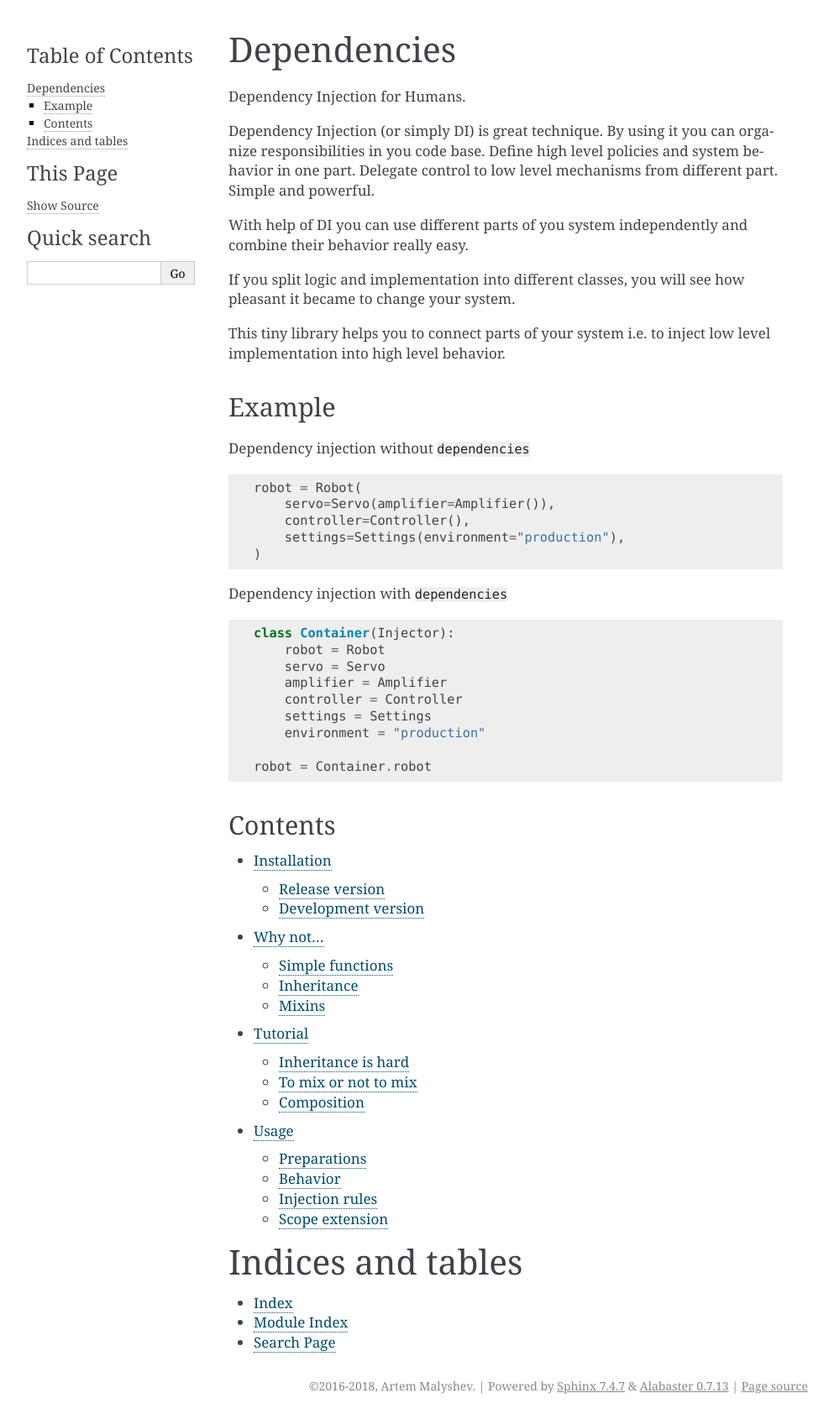
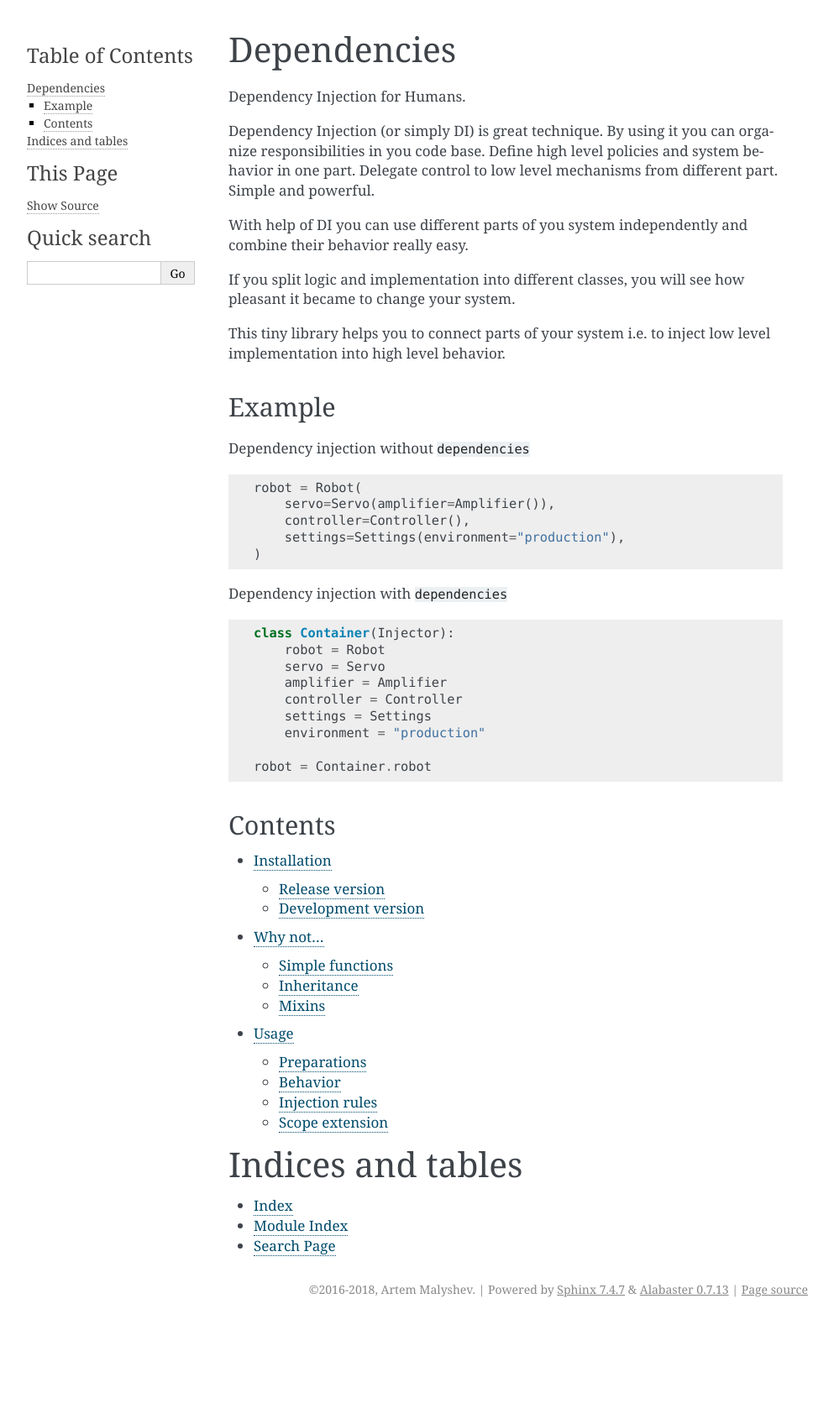
Before and after one commit to proofit404/dependencies, a Sphinx documentation site: the page built from docs/index.rst, in a window 1280 px wide. Shown: the whole page at 84% size, without its empty margins (148-1141 px from the left). Built offline with Sphinx 7.4.7, drawn with Linux system fonts in a browser that asks for light colours; after the commit the page ends 1575 px from its top, so only the background shows below that; some of the changed lines change nothing that is shown.

Commit message:
Remove obsolete tutorial.

```diff
--- a/docs/index.rst
+++ b/docs/index.rst
@@ -52,7 +52,6 @@ Contents
 
     installation
     why
-    tutorial
     usage
 
 Indices and tables
--- a/docs/tutorial.rst
+++ /dev/null
@@ -1,283 +0,0 @@
-Tutorial
-========
-
-Inheritance is hard
--------------------
-
-Inheritance is a rigid relation between code blocks, which is hard to
-control.  If you add behavior inside child classes, result class at
-the end of inheritance chain will collect lots of different methods.
-As a consequence of this effect, resulting class collect different
-responsibilities in your system.  It becomes hard to understand what
-exactly this class serves for.
-
-Lets consider long inheritance chain.  For example, we're writing
-order processing system.  An awesome framework, we use, requires to
-subclass its ``OrderProcessor`` base class.  It's very common
-technique, which is easy to implement.
-
-Everything we need to do on this stage is to validate order and create
-instructions for our executives, as a database records for example.
-
-.. code:: python
-
-    class Processor(OrderProcessor):
-
-        def process(self, order):
-
-            assert 'some field' in order
-            for params in order.items:
-                record = Instruction(**params)
-                record.save()
-
-    processors.add(Processor)
-
-Thanks to our sales department, our service becomes popular and new
-customers asks for new features.  Now we have a partner company, which
-can process some orders with less cost that we do ourselves.  We need
-to provide instructions to their executives.  And we do not want to
-give them access to our database.  It's a nightmare when several
-projects use same database to interact with each other.
-
-As a good engineers we decide to create order instructions in partners
-own order processing system through its public API.  But there is no
-possibility to do that in our code base with out significant change.
-We need to move instructions' save part of the process into separate
-method.  ``Processor`` class now looks like this:
-
-.. code:: python
-
-    class Processor(OrderProcessor):
-
-        def process(self, order):
-
-            assert 'some field' in order
-            self.store(order)
-
-        def store(self, order):
-
-            for params in order.items:
-                record = Instruction(**params)
-                record.save()
-
-Now we are able to write integration part for our partner's system:
-
-.. code:: python
-
-    class PartnerProcessor(Processor):
-
-        api_endpoint = 'https://.../api/v1/instructions'
-
-        def store(self, order):
-
-            for params in order.items:
-                requests.post(self.api_endpoint, **params)
-
-Partner's delivery department needs more detailed instructions that
-ours.  We need a special place in our codebase where we can write this
-additional behavior for our partner.  We need to extend ``Processor``
-class API one more time.  Also we need to change some methods
-signatures so they can work with this new data flow.
-
-.. code:: python
-
-    class Processor(OrderProcessor):
-
-        def process(self, order):
-
-            assert 'some field' in order
-            instructions = self.order_instructions(order)
-            self.store(instructions)
-
-        def order_instructions(self, order):
-
-            return order.items
-
-        ...
-
-Now we can write additional instructions in the ``Processor``
-subclasses:
-
-.. code:: python
-
-    class PartnerProcessor(Processor):
-
-        def order_instructions(self, order):
-
-            instructions = super().order_instructions(order)
-            instructions.add(...)
-            return instructions
-
-        ...
-
-Now we need to figure out what orders need to be processed ourselves
-and what orders need to be processed by our partner.  Yep, we will add
-more methods to our classes.  Lets say we will look at the order
-content.  Then we send a signal to our frame work if we want to skip
-this processor and try another one.  This logic make sense only for
-``PartnerProcessor`` class.  We can't simply override ``process``
-method and call its parent.  Logic we want to add kinda in
-between of it.  So we add meaningless ``appropriate_order`` method to
-the ``Processor`` class to have this ability.  Our classes becomes to
-look like that:
-
-.. code:: python
-
-    class Processor(OrderProcessor):
-
-        def process(self, order):
-
-            assert 'some field' in order
-            self.appropriate_order(order)
-            instructions = self.order_instructions(order)
-            self.store(instructions)
-
-        def appropriate_order(self, order):
-
-            pass
-
-        ...
-
-    class PartnerProcessor(Processor):
-
-        def appropriate_order(self, order):
-
-            if 'partner_flag' not in order:
-                raise SkipThisProcessor
-
-        ...
-
-    # Finally we can use our subclass.
-    processors.add(PartnerProcessor)
-
-Now we have two classes defining different parts of system behavior.
-Thanks to our tireless refactoring our service now have even more
-customers.  One customer was so happy by using our product, that he
-decide to become our partner.  He wants process some of his orders by
-our executives because it's chipper to him.  And some of this orders
-are perfect candidates to be processed by our first partner in his
-order processing system.  You get it.
-
-We need add more behavior to our system.  One class for regular orders,
-which comes from second partner.  One class for orders from second
-partner that we want to pass to the first partner.
-
-.. code:: python
-
-    class SecondPartnerProcessor(Processor):
-
-        def appropriate_order(self, order):
-
-            if 'second_partner_flag' not in order:
-                raise SkipThisProcessor
-
-    processors.add(SecondPartnerProcessor)
-
-    class SecondToFirstPartnerProcessor(SecondPartnerProcessor,
-                                        PartnerProcessor):
-
-        def appropriate_order(self, order):
-
-            super().appropriate_order(order)
-            super(SecondPartnerProcessor, self).appropriate_order(order)
-
-    processors.add(SecondToFirstPartnerProcessor)
-
-We end up with lots of classes which depends on each other in all
-possible combinations.  It is difficult to read and modify this
-structure.  Imagine we need to add some additional hooks in between of
-process method of our second partner.  This will lead us to each
-class modification where we will stub things for the first partner.
-Some one can say "Mixins are good for this!"
-
-To mix or not to mix
---------------------
-
-In my opinion mixins are great in this cases:
-
-- mixin class is self containing (no overlapping with another mixins)
-- it add functionality based on your own class characteristics
-
-They not so great where you define concrete behavior in mixins and
-then try to build concrete units from this separate behavior by using
-multiple inheritance and writing adapter methods.  If you saw Django
-class based views implementation, you know what I'm talking about.
-
-We will end up with something like this, if we use them this way:
-
-.. code:: python
-
-    class SecondToFirstPartnerProcessor(
-            AppropriateSecondToFirstPartnerMixin,
-            APIStorageMixin,
-            DeliveryInstructionsMixin,
-            ProcessMixin,
-            OrderProcessor):
-        pass
-
-    processors.add(SecondToFirstPartnerProcessor)
-
-If I see this class first time, I'll have no idea what's going on in
-it.  It's hard to figure out execution chain because of many
-overlapping methods.  ``APIStorageMixin`` define methods used in
-``ProcessMixin``.  When you read ``ProcessMixin`` code it looks like
-``self.something(`` comes from nowhere.  ``DeliveryInstructionsMixin``
-override ``ProcessMixin`` methods.  When you read ``ProcessMixin``
-code it looks like it do something else until you realize it was
-overwritten in the upper class.  Your awesome IDE can't get you this
-information since ``DeliveryInstructionsMixin`` method usage is
-outside of ``SecondToFirstPartnerProcessor`` context.  It's hard to
-work with this code.  I need to open each mixin next to each other and
-literally draw execution path on my screen.
-
-Composition
------------
-
-We can write this blocks outside of mixins.
-
-.. code:: python
-
-    from dependencies import Injector
-
-    class SecondToFirstPartner(Injector):
-
-        processor = Processor
-        storage = APIStorage
-        instructions = DeliveryRules
-        is_appropriate = FromSecondToFirstPartner
-
-    processor.add(SecondToFirstPartner.processor)
-
-At first look it is not a big difference from mixins example.  But
-lets try to understand what this code doing.  Since we clearly see
-that key object here is ``Processor`` instance given from the
-``SecondToFirstPartner`` attribute.  Lets open this class and read its
-code:
-
-.. code:: python
-
-    class Processor(OrderProcessor):
-
-        def __init__(self, is_appropriate, instructions, storage):
-
-            self.is_appropriate = is_appropriate
-            self.instructions = instructions
-            self.storage = storage
-
-        def process(self, order):
-
-            assert 'some field' in order
-            if self.is_appropriate(order):
-                instructions = self.instructions(order)
-                self.storage.save(instructions)
-
-It is absolutely clean what this class doing.  And this code have some
-great possibilities for behavior extension and code reuse, which are
-not accessible with mixins.
-
-- Explicit separation of "who uses who".  It's easy to track how and
-  where something was defined.
-- Explicit separation of "who does what".  We don't have long flat
-  list of methods for all kinds of stuff.  We have hierarchy.
-- It is much easier to substitute parts of our system with another
-  one.  Al you need is to write another ``Injector``.
```
